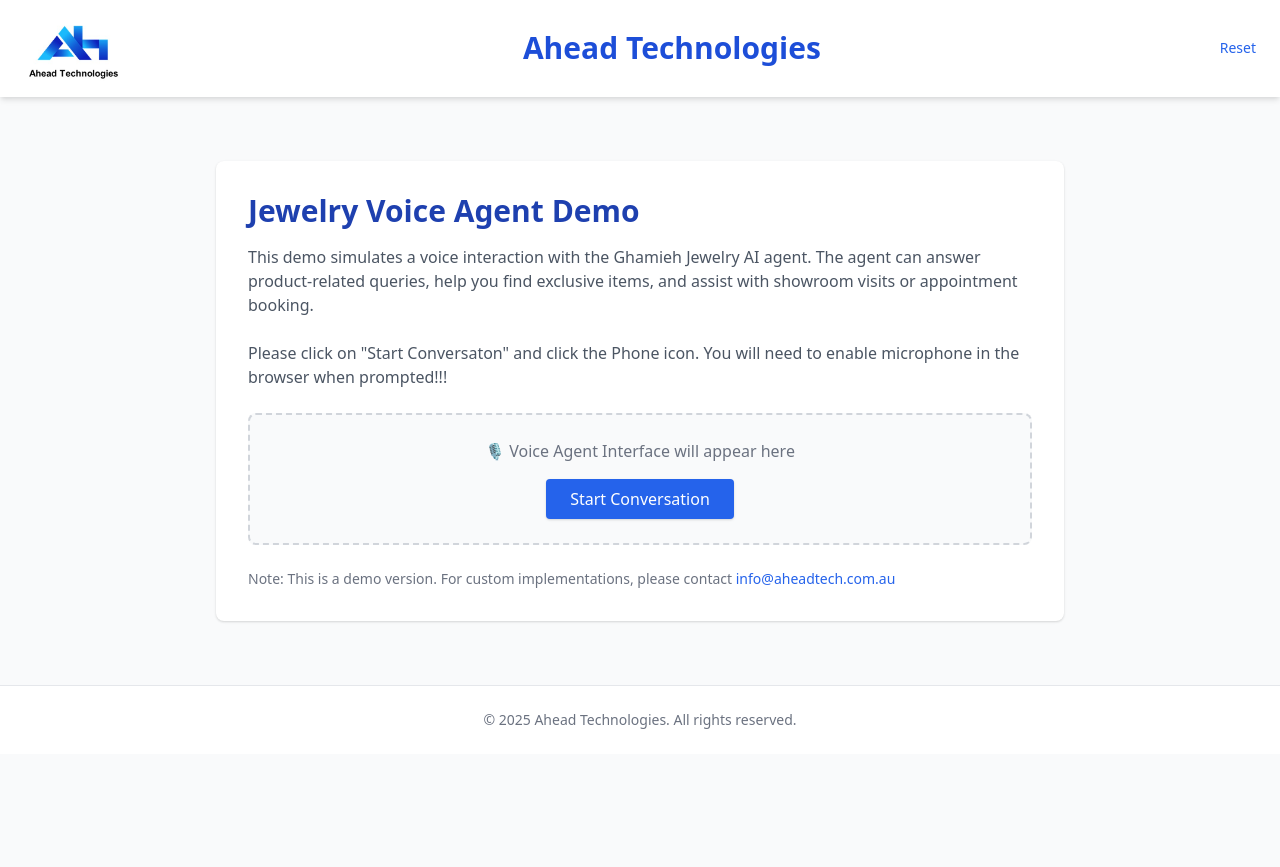
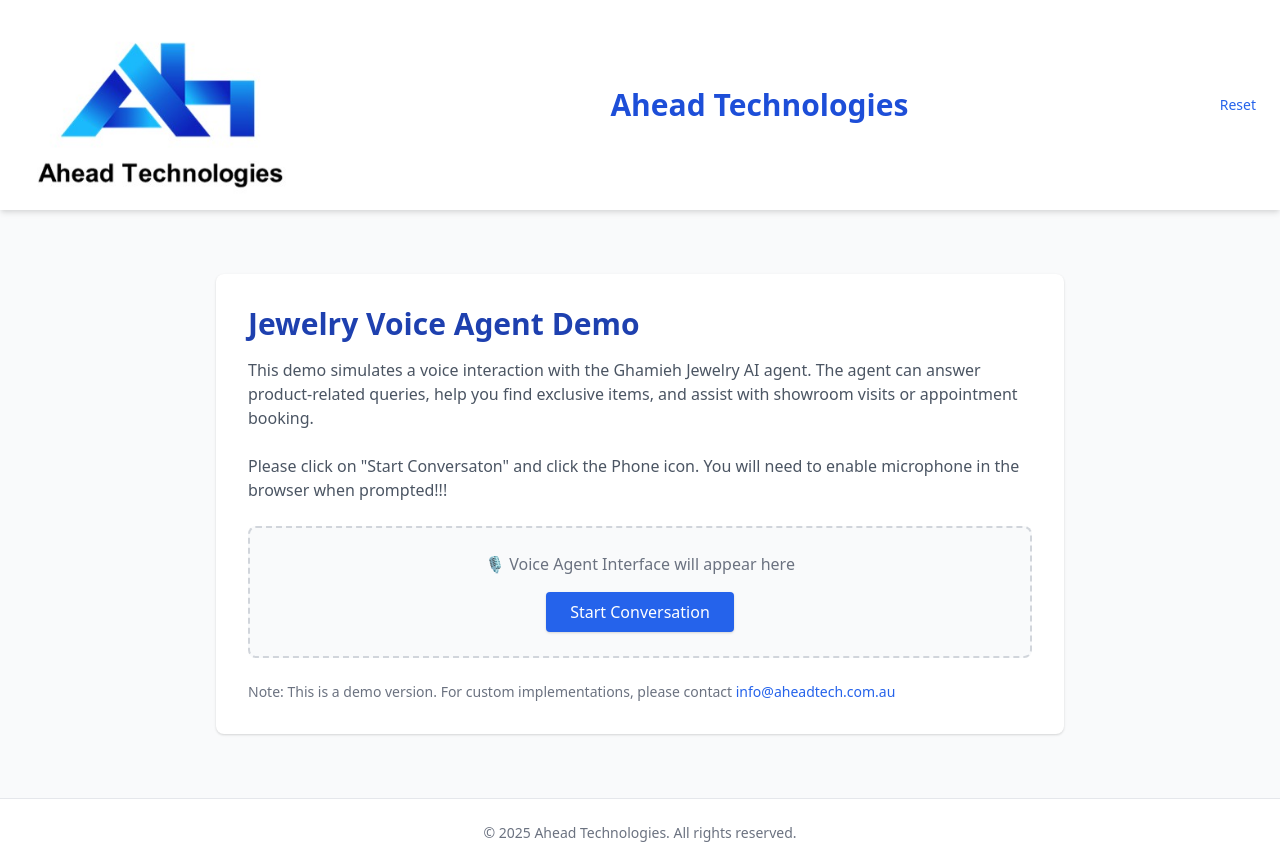
Before and after one commit to harjotsingh23208/aheadtechologies-com-au, a plain HTML site: page index.html in a window 1280 px wide. Before the commit the page ends 800 px from the top, so only its background shows below. Drawn offline with nearby package versions, Linux system fonts and the light colour scheme.

Commit message:
Update index.html

```diff
--- a/index.html
+++ b/index.html
@@ -13,7 +13,7 @@
   <!-- Header -->
   <header class="bg-white shadow-md">
     <div class="max-w-7xl mx-auto px-6 py-4 flex justify-between items-center">
-	  <img src="Logo.jpg" width="100" height="100" alt="Logo" />
+	  <img src="Logo.jpg" width="275" height="125" alt="Logo" />
       <h1 class="text-3xl font-bold text-blue-700">Ahead Technologies</h1>
       <a href="index.html" class="text-sm text-blue-600 hover:underline">Reset</a>
     </div>
```
